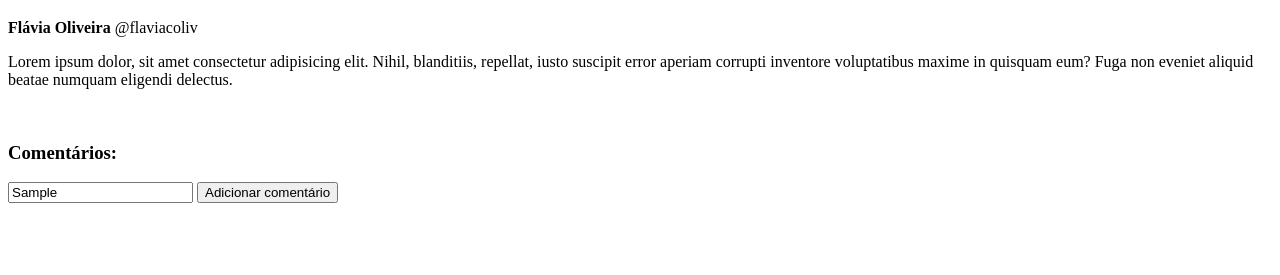
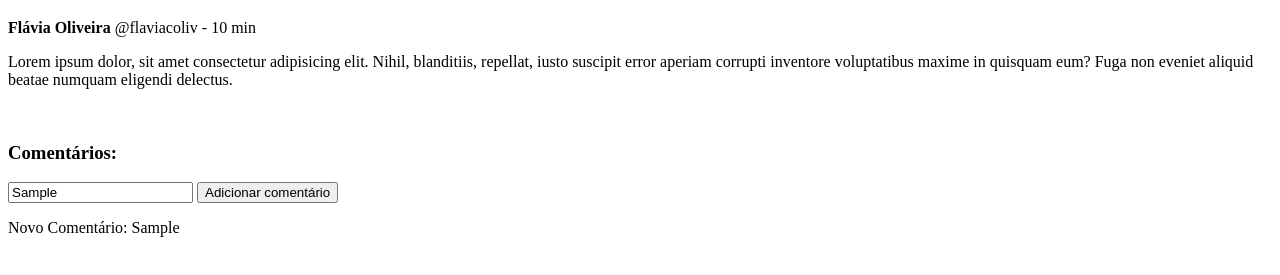
Before and after one commit to FlaviaColiv/DEV-QUEST_html-css-js--intermediario, a plain HTML site: page htmlJsIntermediário.html in a window 1280 px wide. Both pictures are taken after typing "Sample" into the empty fields and a click on the button "Adicionar comentário". Shown: the part 61-336 px from the top of the page. Drawn offline with Linux system fonts and the light colour scheme.

Commit message:
jsInter 151024 3

```diff
--- a/htmlJsIntermediário.html
+++ b/htmlJsIntermediário.html
@@ -15,7 +15,7 @@
     <input type="text" name="email" class="tag-de-input" placeholder="Digite seu email secundário"> -->
 
     <article class="post">
-        <p><strong>Flávia Oliveira</strong> <span>@flaviacoliv</span></p>
+        <p><strong>Flávia Oliveira</strong> <span>@flaviacoliv - 10 min</span></p>
         <p>Lorem ipsum dolor, sit amet consectetur adipisicing elit. Nihil, blanditiis, repellat, iusto suscipit error aperiam corrupti inventore voluptatibus maxime in quisquam eum? Fuga non eveniet aliquid beatae numquam eligendi delectus.</p>
 
         <br>
--- a/src/jsIntermediário.js
+++ b/src/jsIntermediário.js
@@ -230,3 +230,16 @@ let comida = {
 
 // let inputPorName = document.querySelectorAll("input[name='email']"); // por nome - busca todos os elementos a partir de uma QUERY (consulta) - consulta mais complexa
 // console.log(inputPorName)
+
+function adicionarComentario() {
+    // seleciona o item
+    let inputComentario = document.getElementsByName('novo-comentario');
+    // ter acesso ao valor preenchido
+    let textoDigitado = inputComentario[0].value;
+    // pegar o valor e adicionar como um html novo, adicionar na tela
+    let novosComentarios = document.getElementById('novos-comentarios');
+    //inserir alguma porção de html dentro de outro elemento
+    // novosComentarios.innerHTML = `<p>Novo Comentário: ${textoDigitado} </p>`;
+    // para adicionar mais de um comentário += - concatena textos no html
+    novosComentarios.innerHTML += `<p>Novo Comentário: ${textoDigitado} </p>`;
+}
```
